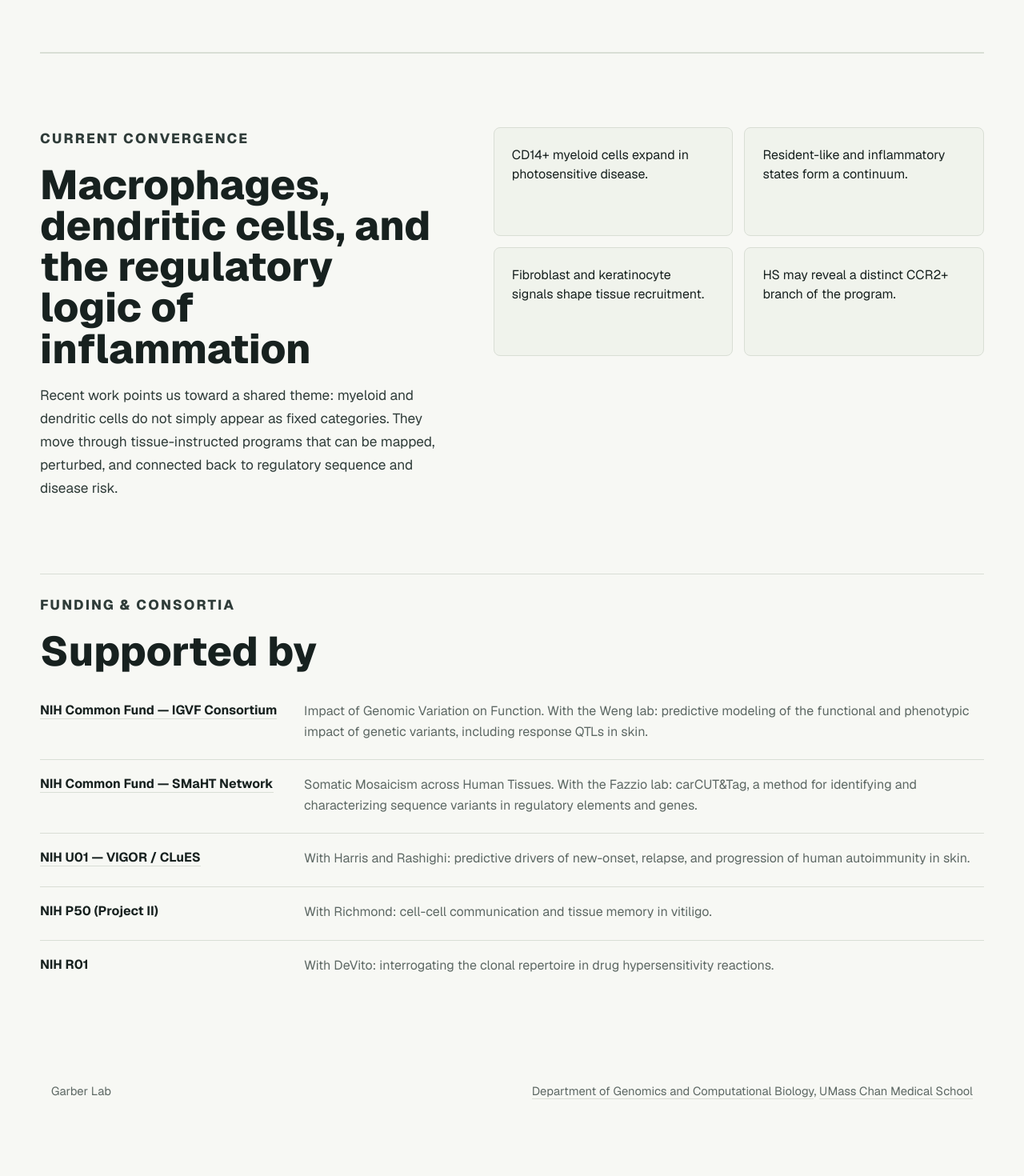
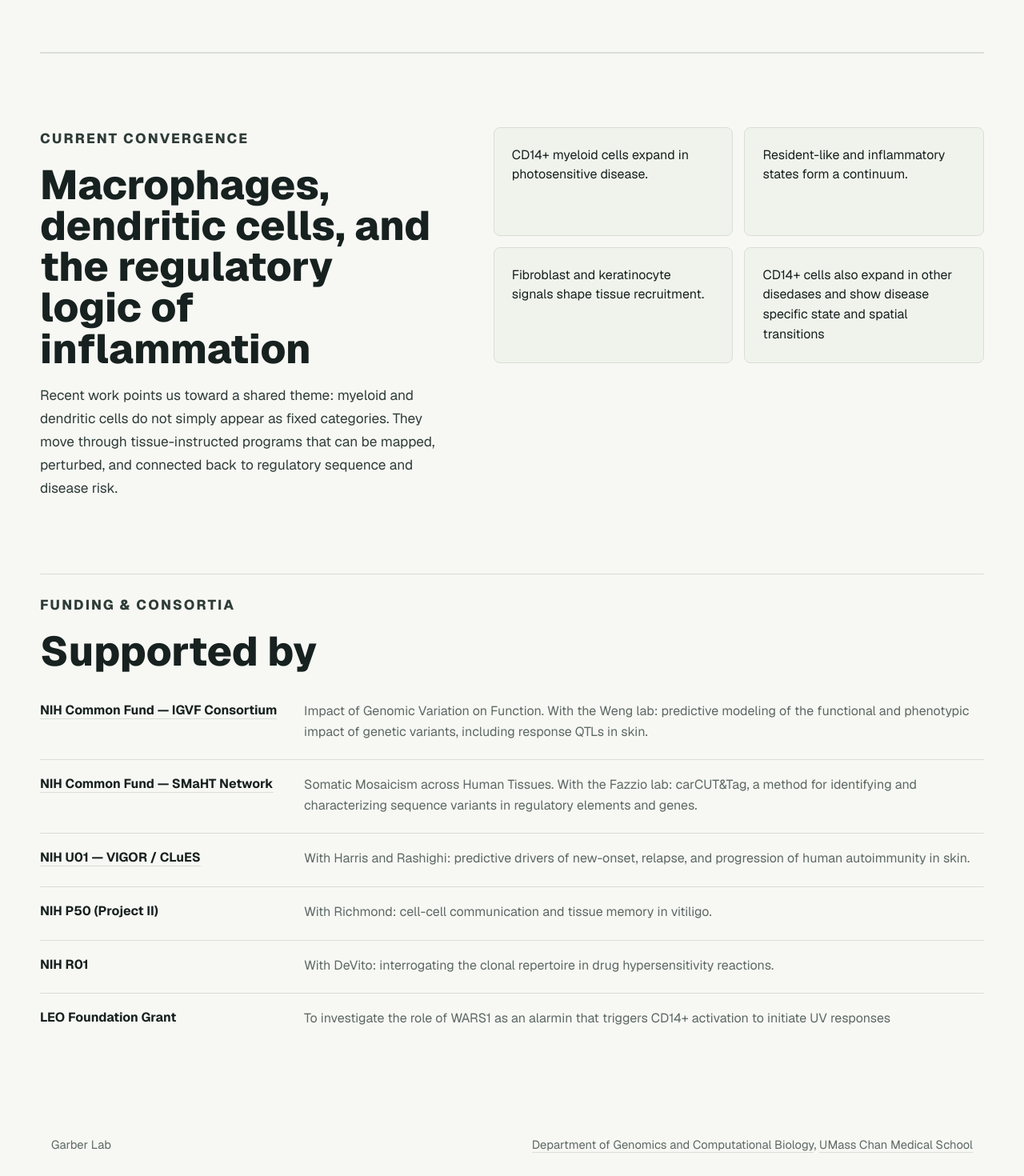
Before and after one commit to garber-lab/garberlab-website, a Next.js app: page /research in a window 1280 px wide. Shown: the part 3266-4736 px from the top of the page at 80% size. Before the commit the page ends 4669 px from the top, so only its background shows below. Built offline with nearby package versions, Linux system fonts and the light colour scheme.

Commit message:
Add LEO Foundation grant and update myeloid story point
Manuel's own edits: LEO Foundation grant (WARS1 as a CD14+ alarmin)
added to funding acknowledgments, and the last myeloid story point
generalized from HS-specific to cross-disease state/spatial
transitions.

```diff
--- a/data/homepage.ts
+++ b/data/homepage.ts
@@ -123,11 +123,15 @@ export const fundingAcknowledgments: FundingItem[] = [
     name: "NIH R01",
     description: "With DeVito: interrogating the clonal repertoire in drug hypersensitivity reactions.",
   },
+    {
+    name: "LEO Foundation Grant",
+    description: "To investigate the role of WARS1 as an alarmin that triggers CD14+ activation to initiate UV responses",
+  },
 ];
 
 export const storyPoints = [
   "CD14+ myeloid cells expand in photosensitive disease.",
   "Resident-like and inflammatory states form a continuum.",
   "Fibroblast and keratinocyte signals shape tissue recruitment.",
-  "HS may reveal a distinct CCR2+ branch of the program.",
+  "CD14+ cells also expand in other disedases and show disease specific state and spatial transitions",
 ];
```
